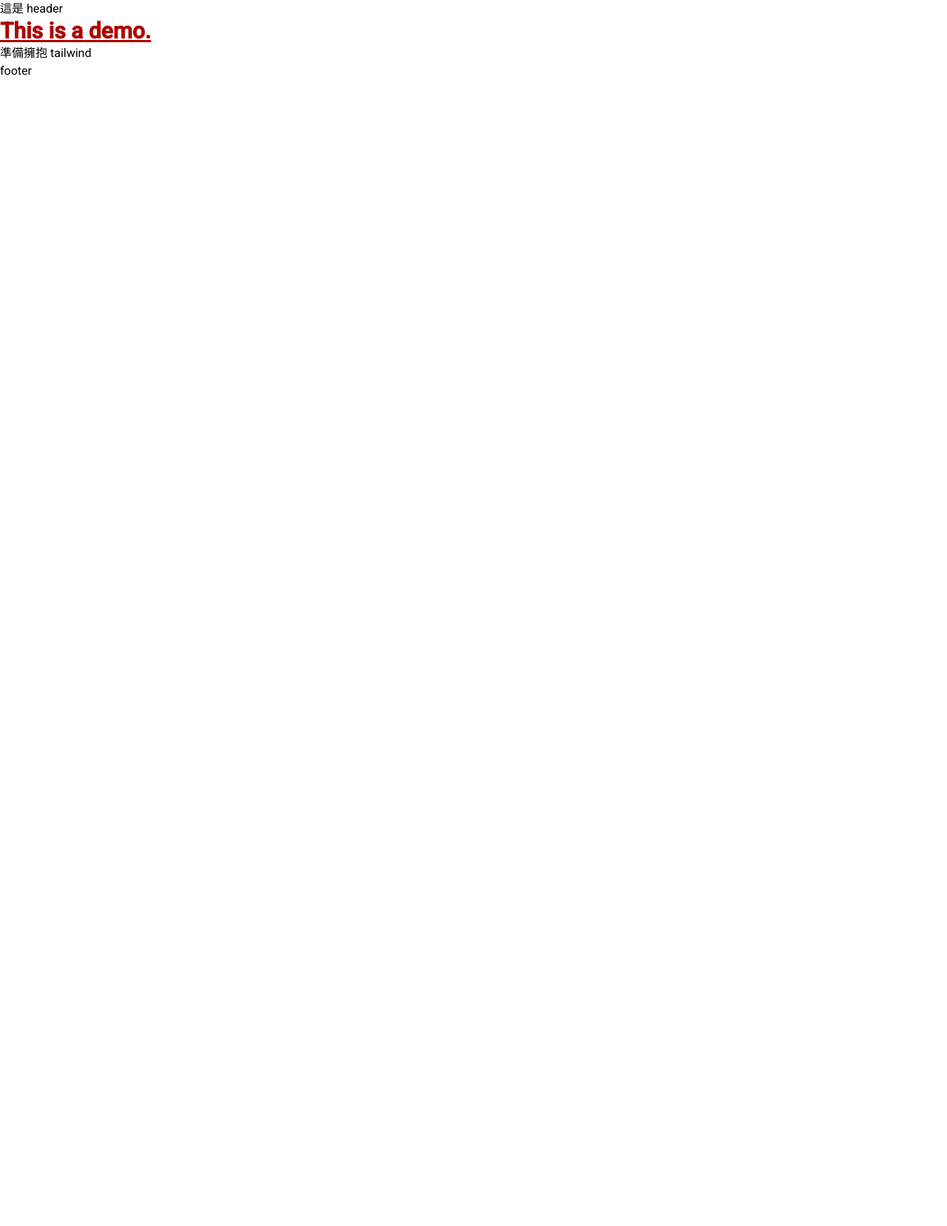
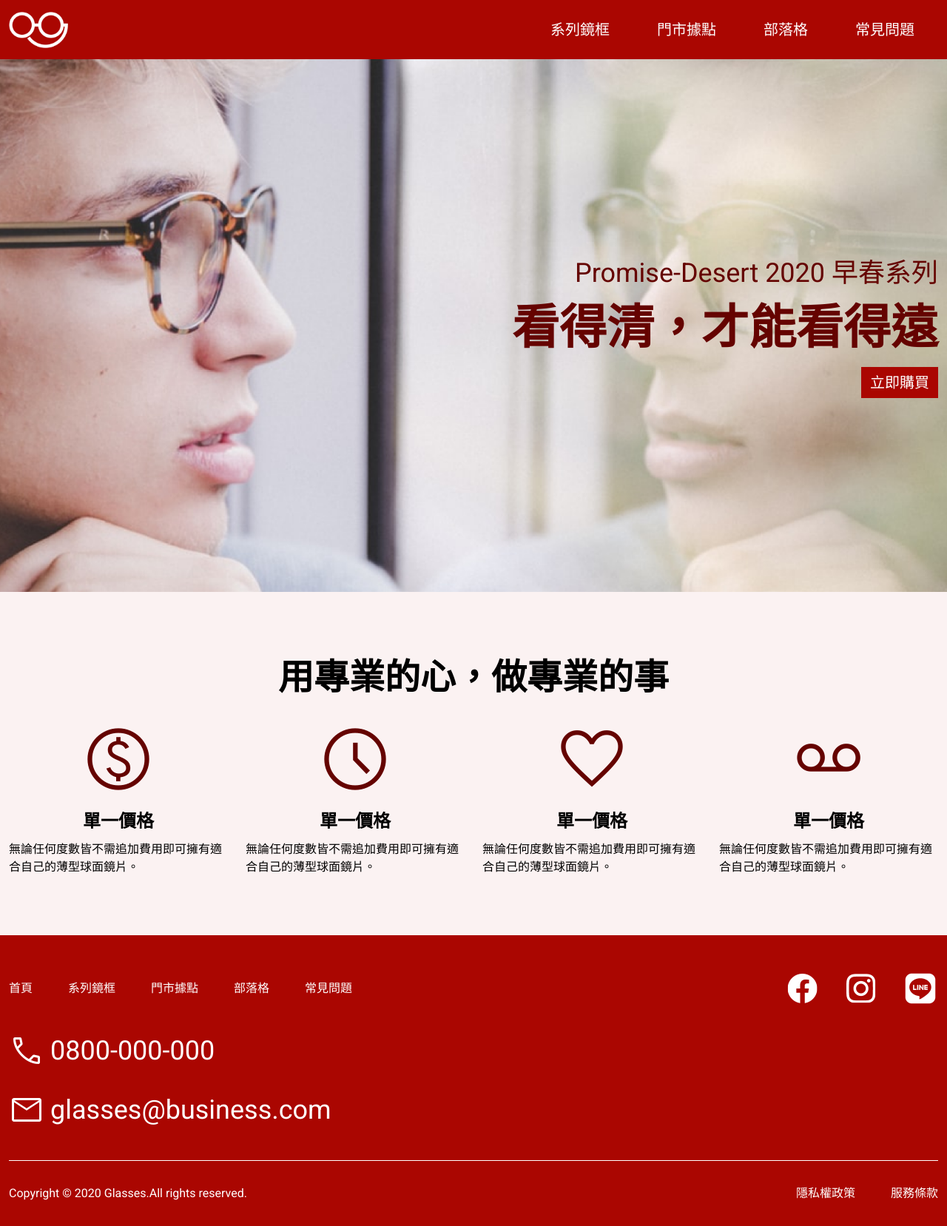
Before and after one commit to PeterCHEN-JIANRONG/tailwind3-2022-week4, a plain HTML site: page index.html in a window 1280 px wide. Shown: the whole page at 74% size. Before the commit the page ends 800 px from the top, so only its background shows below. Drawn offline with nearby package versions, Linux system fonts and the light colour scheme.

Commit message:
Update 2022-08-07T18:20:11.233Z

```diff
--- /dev/null
+++ b/assets/style/page/index.css
@@ -0,0 +1,14 @@
+.service-item .material-symbols-outlined {
+  -webkit-transition: all 0.3s;
+  -o-transition: all 0.3s;
+  transition: all 0.3s;
+}
+
+/* 外層卡片 hover，觸發放大效果 */
+
+.service-item:hover .material-symbols-outlined {
+  font-variation-settings: "FILL" 1, "wght" 700, "GRAD" 0, "opsz" 48;
+  -webkit-transform: scale(1.2);
+      -ms-transform: scale(1.2);
+          transform: scale(1.2);
+}
--- a/index.html
+++ b/index.html
@@ -1,35 +1,130 @@
 <!DOCTYPE html>
-<html lang="en">
-
+<html lang="zh-Hant-TW">
   <head>
-  <meta charset="UTF-8">
-  <meta name="viewport" content="width=device-width, initial-scale=1.0">
-  <meta http-equiv="X-UA-Compatible" content="ie=edge">
-  <title>首頁</title>
+    <meta charset="UTF-8" />
+    <meta name="viewport" content="width=device-width, initial-scale=1.0" />
+    <meta http-equiv="X-UA-Compatible" content="ie=edge" />
+    <title>可麗恩眼鏡 - 用專業的心，做專業的事|120天售後保固、免費服務</title>
+    <link rel="shortcut icon" href="assets/images/favicon.ico" type="image/x-icon">
     <!-- google fonts -->
-  <link rel="preconnect" href="https://fonts.googleapis.com">
-  <link rel="preconnect" href="https://fonts.gstatic.com" crossorigin>
-  <link href="https://fonts.googleapis.com/css2?family=Noto+Sans+TC:wght@400;500;700&family=Roboto:ital,wght@0,400;0,500;1,900&display=swap" rel="stylesheet">
+    <link rel="preconnect" href="https://fonts.googleapis.com" />
+    <link rel="preconnect" href="https://fonts.gstatic.com" crossorigin />
+    <link
+      href="https://fonts.googleapis.com/css2?family=Noto+Sans+TC:wght@400;500;700&family=Roboto:ital,wght@0,400;0,500;1,900&display=swap"
+      rel="stylesheet"
+    />
     <!-- material symbols icons -->
-  <link rel="stylesheet" href="https://fonts.googleapis.com/css2?family=Material+Symbols+Outlined:opsz,wght,FILL,GRAD@20..48,100..700,0..1,-50..200" />
-  <link rel="stylesheet" href="./assets/style/all.css">
+    <link
+      rel="stylesheet"
+      href="https://fonts.googleapis.com/css2?family=Material+Symbols+Outlined:opsz,wght,FILL,GRAD@20..48,100..700,0..1,-50..200"
+    />
+    <link rel="stylesheet" href="./assets/style/all.css" />
   </head>
 
   <body>
-  <header class="header">
-    這是 header
+    <header class="bg-primary">
+      <div class="md:container">
+        <div class="flex flex-col items-center md:flex-row md:justify-between">
+          <h1 class="py-1">
+            <a href="/" class="block w-20 h-[72px] bg-[url('../images/logo-white.png')] bg-contain bg-center bg-no-repeat indent-[101%] overflow-hidden whitespace-nowrap">
+              可麗恩眼鏡
+            </a>
+          </h1>
+          <nav class="w-full md:w-auto">
+            <ul class="flex flex-wrap text-center text-white">
+              <li class="w-1/2 md:w-auto"><a href="#" class="block md:text-xl border border-white md:border-0 py-3 md:py-[25px] md:px-8 hover:bg-primary-light">系列鏡框</a></li>
+              <li class="w-1/2 md:w-auto"><a href="#" class="block md:text-xl border border-white md:border-0 py-3 md:py-[25px] md:px-8 hover:bg-primary-light">門市據點</a></li>
+              <li class="w-1/2 md:w-auto"><a href="#" class="block md:text-xl border border-white md:border-0 py-3 md:py-[25px] md:px-8 hover:bg-primary-light">部落格</a></li>
+              <li class="w-1/2 md:w-auto"><a href="#" class="block md:text-xl border border-white md:border-0 py-3 md:py-[25px] md:px-8 hover:bg-primary-light">常見問題</a></li>
+            </ul>
+          </nav>
+        </div>
+      </div>
     </header>
 
+    <main>
 
-<p class="text-3xl font-bold text-primary underline">This is a demo.</p>
-<h1>準備擁抱 tailwind</h1>
+<section
+  class="h-[396px] bg-[url('../images/home-header-sm.png')] bg-cover bg-center md:h-[787px] lg:h-[calc(100vh-80px)] lg:bg-[url('../images/home-header.png')]"
+>
+  <div class="container flex h-full items-center justify-end">
+    <div class="text-right text-primary-dark">
+      <p class="md:text-4xl">Promise-Desert 2020 早春系列</p>
+      <h2 class="mb-2 text-2xl font-bold md:mb-1 md:text-6xl">
+        看得清，才能看得遠
+      </h2>
+      <button type="button" class="btn btn-primary">立即購買</button>
+    </div>
+  </div>
+</section>
 
+<div class="bg-light py-10 md:py-20">
+  <div class="container">
+    <h2 class="text-center text-2xl md:text-5xl mb-6 font-bold">用專業的心，做專業的事</h2>
+    <ul class="flex flex-wrap justify-center gap-y-6 -mx-3">
+      <li class="service-item text-center px-3 md:w-1/2 lg:w-1/4">
+        <span class="material-symbols-outlined text-primary-dark text-[100px] mb-4">monetization_on</span>
+        <h3 class="text-2xl font-bold mb-2">單一價格</h3>
+        <p class="text-left">無論任何度數皆不需追加費用即可擁有適合自己的薄型球面鏡片。</p>
+      </li>
+      <li class="service-item text-center px-3 md:w-1/2 lg:w-1/4">
+        <span class="material-symbols-outlined text-primary-dark text-[100px] mb-4">schedule</span>
+        <h3 class="text-2xl font-bold mb-2">單一價格</h3>
+        <p class="text-left">無論任何度數皆不需追加費用即可擁有適合自己的薄型球面鏡片。</p>
+      </li>
+      <li class="service-item text-center px-3 md:w-1/2 lg:w-1/4">
+        <span class="material-symbols-outlined text-primary-dark text-[100px] mb-4">favorite</span>
+        <h3 class="text-2xl font-bold mb-2">單一價格</h3>
+        <p class="text-left">無論任何度數皆不需追加費用即可擁有適合自己的薄型球面鏡片。</p>
+      </li>
+      <li class="service-item text-center px-3 md:w-1/2 lg:w-1/4">
+        <span class="material-symbols-outlined text-primary-dark text-[100px] mb-4">voicemail</span>
+        <h3 class="text-2xl font-bold mb-2">單一價格</h3>
+        <p class="text-left">無論任何度數皆不需追加費用即可擁有適合自己的薄型球面鏡片。</p>
+      </li>
+    </ul>
+  </div>
+</div>
+    </main>
 
-  <footer class="footer">
-    footer
+    <footer class="bg-primary text-white">
+      <div class="container">
+        <div class="flex flex-wrap justify-between border-b border-white py-6 md:items-center md:gap-y-6 md:pt-12 md:pb-8">
+          <nav class="hidden md:block">
+            <ul class="flex gap-12">
+              <li><a href="#">首頁</a></li>
+              <li><a href="#">系列鏡框</a></li>
+              <li><a href="#">門市據點</a></li>
+              <li><a href="#">部落格</a></li>
+              <li><a href="#">常見問題</a></li>
+            </ul>
+          </nav>
+          <ul class="flex gap-2 md:gap-4 lg:gap-8">
+            <li><a href="#"><img class="w-6 md:w-10 lg:w-12" src="./assets/images/ic-social-fb.png" alt="facebook" title="facebook"></a></li>
+            <li><a href="#"><img class="w-6 md:w-10 lg:w-12" src="./assets/images/ic_social_ig.png" alt="instagram" title="instagram"></a></li>
+            <li><a href="#"><img class="w-6 md:w-10 lg:w-12" src="./assets/images/ic_social_line.png" alt="line" title="line"></a></li>
+          </ul>
+          <ul class="order-first md:order-none md:w-full">
+            <li class="flex items-center gap-2 mb-2">
+              <span class="material-symbols-outlined md:text-5xl">call</span>
+              <a class="md:text-4xl" href="tel:+0800-000-000">0800-000-000</a>
+            </li>
+            <li class="flex items-center gap-2">
+              <span class="material-symbols-outlined md:text-5xl">mail</span>
+              <a class="md:text-4xl" href="mailto:glasses@business.com">glasses@business.com</a>
+            </li>
+          </ul>
+        </div>
+        <div class="py-4 md:py-8 md:flex md:justify-between">
+          <p class="mb-2 md:mb-0">Copyright © 2020 Glasses.All rights reserved.</p>
+          <div class="flex flex-col items-start md:flex-row md:gap-12">
+            <a href="#" class="mb-2 md:mb-0">隱私權政策</a>
+            <a href="#">服務條款</a>
+          </div>
+        </div>
+      </div>
     </footer>
     <script src="./assets/js/vendors.js"></script>
     <script src="./assets/js/all.js"></script>
   </body>
-
 </html>
```
Also changed, not shown: assets/images/favicon.ico (added), assets/style/all.css. Lines whose indentation alone changed are shown as unchanged.
